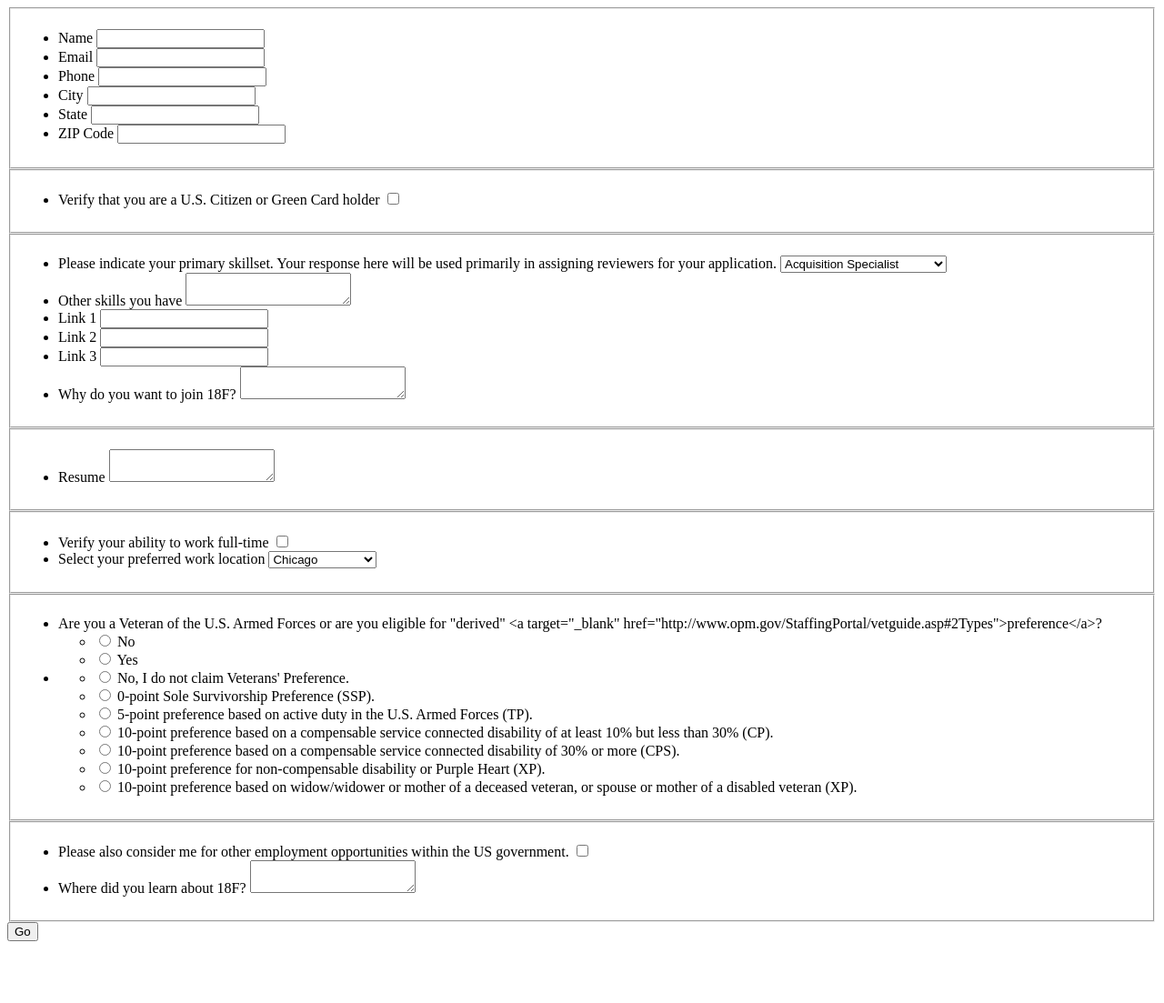
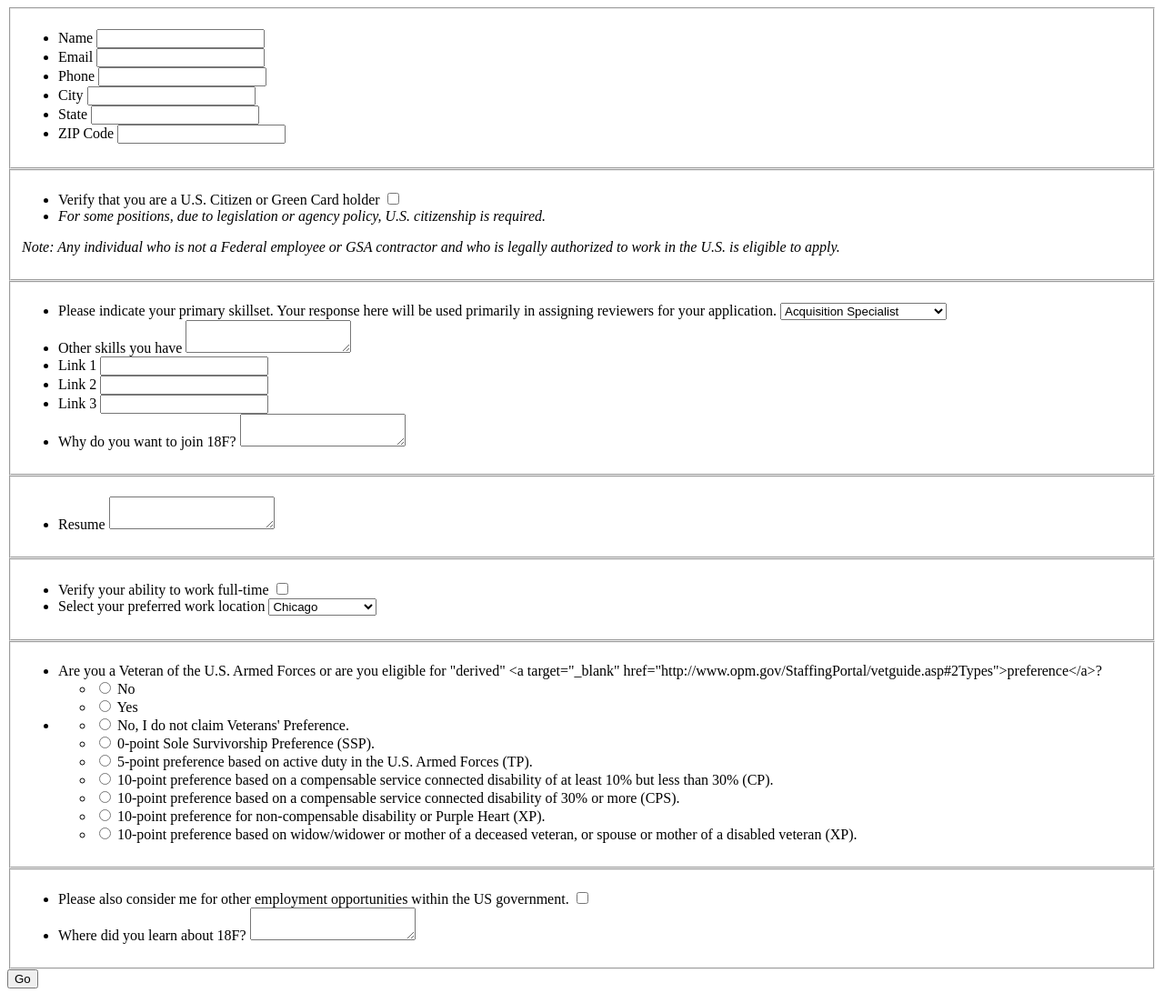
Before and after one commit to 18F/joining-18f-app, a Flask app: page / in a window 1280 px wide. Shown: the whole page at 91% size. Before the commit the page ends 1035 px from the top, so only its background shows below. Run offline with Flask 2, Linux system fonts and the light colour scheme; some libraries are stand-ins or nearby versions.

Commit message:
Added extra text to citizenship field

```diff
--- a/form.py
+++ b/form.py
@@ -11,7 +11,7 @@
     city = StringField('City')
     state = StringField('State')
     zipcode = StringField('ZIP Code')
-    citizenship = BooleanField('Verify that you are a U.S. Citizen or Green Card holder')
+    citizenship = BooleanField('Verify that you are a U.S. Citizen or Green Card holder', description='For some positions, due to legislation or agency policy, U.S. citizenship is required.')
     primary_skillset = SelectField('Please indicate your primary skillset. Your response here will be used primarily in assigning reviewers for your application.', choices=[
            ('acquisition_specialist', 'Acquisition Specialist'),
            ('back_end_developer', 'Back End Developer'),
--- a/templates/form.html
+++ b/templates/form.html
@@ -13,7 +13,9 @@
     <fieldset>
         <ul>
             <li>{{ form.citizenship.label }} {{ form.citizenship() }}</li>
+            <li><em>{{ form.citizenship.description }}</em></li>
         </ul>
+        <p><em>Note: Any individual who is not a Federal employee or GSA contractor and who is legally authorized to work in the U.S. is eligible to apply.</em></p>
     </fieldset>
     <fieldset>
         <ul>
```
